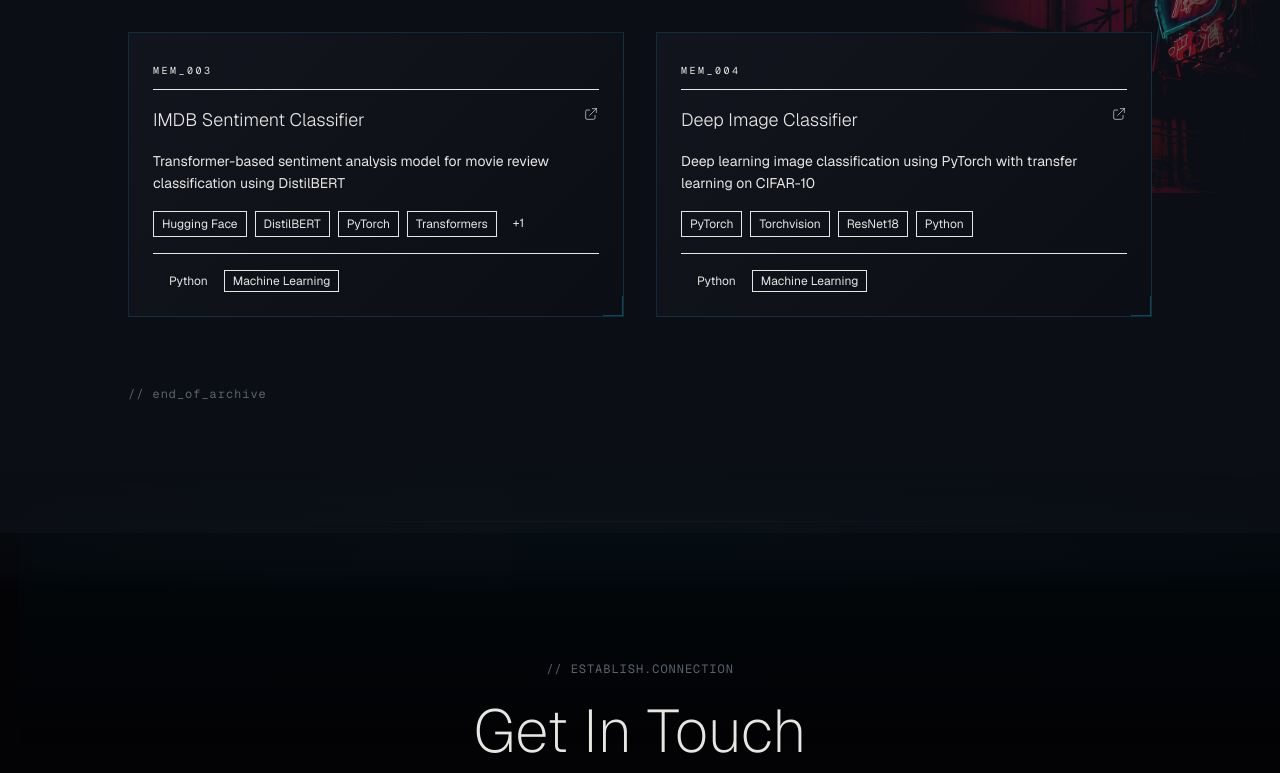
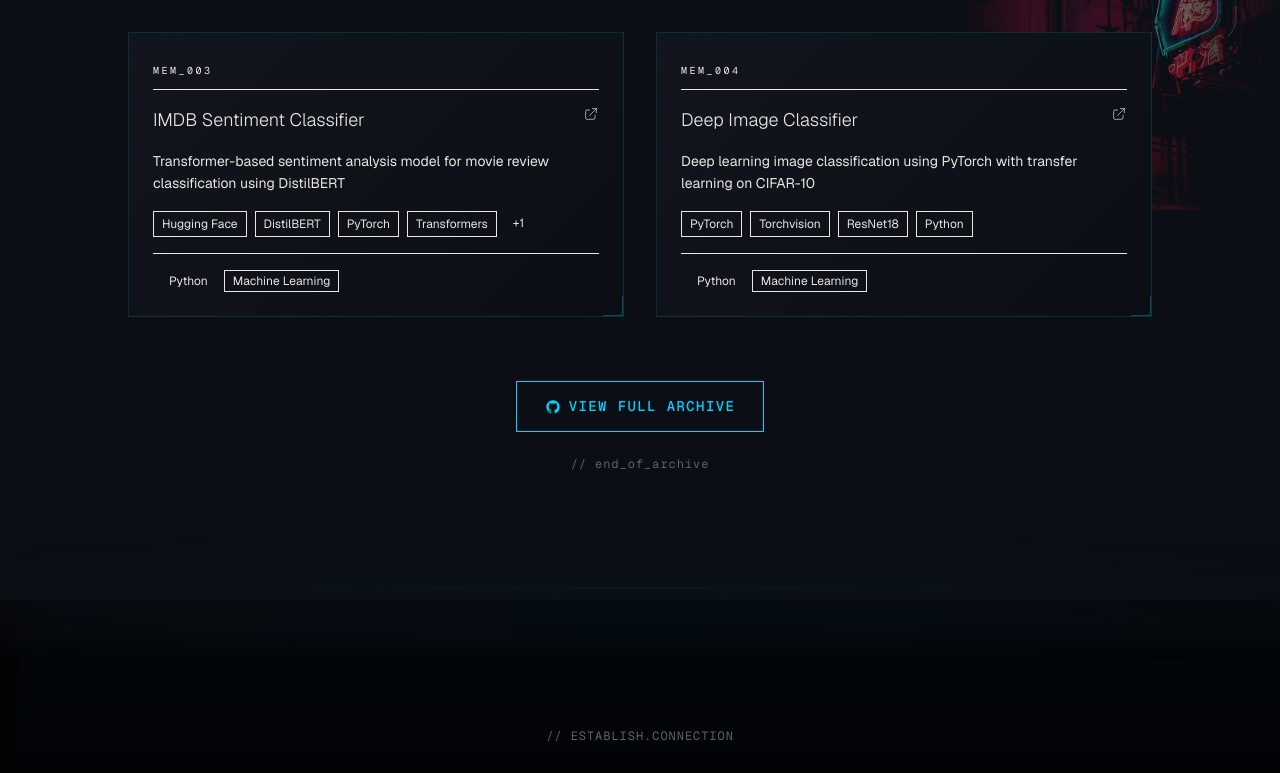
Before and after one commit to b9nn/PersonalWebsite, a Next.js app: page / in a window 1280 px wide. Shown: the part 3415-4188 px from the top of the page. Built offline with nearby package versions, Linux system fonts and the light colour scheme.

Commit message:
fixed linkdin link

```diff
--- a/app/components/Projects.tsx
+++ b/app/components/Projects.tsx
@@ -2,6 +2,7 @@
 
 import { useEffect, useRef } from 'react';
 import { featuredProjects } from '../data/projects';
+import { PERSONAL_INFO } from '../data/constants';
 import ProjectCard from './ProjectCard';
 
 export default function Projects() {
@@ -82,8 +83,21 @@
           ))}
         </div>
 
-        {/* Footer */}
-        <div className="mt-16">
+        {/* Footer with GitHub link */}
+        <div className="mt-16 flex flex-col items-center gap-6">
+          <a
+            href={PERSONAL_INFO.github}
+            target="_blank"
+            rel="noopener noreferrer"
+            className="btn-replicant"
+          >
+            <span className="flex items-center gap-2">
+              <svg className="w-4 h-4" fill="currentColor" viewBox="0 0 24 24" aria-hidden="true">
+                <path fillRule="evenodd" d="M12 2C6.477 2 2 6.484 2 12.017c0 4.425 2.865 8.18 6.839 9.504.5.092.682-.217.682-.483 0-.237-.008-.868-.013-1.703-2.782.605-3.369-1.343-3.369-1.343-.454-1.158-1.11-1.466-1.11-1.466-.908-.62.069-.608.069-.608 1.003.07 1.531 1.032 1.531 1.032.892 1.53 2.341 1.088 2.91.832.092-.647.35-1.088.636-1.338-2.22-.253-4.555-1.113-4.555-4.951 0-1.093.39-1.988 1.029-2.688-.103-.253-.446-1.272.098-2.65 0 0 .84-.27 2.75 1.026A9.564 9.564 0 0112 6.844c.85.004 1.705.115 2.504.337 1.909-1.296 2.747-1.027 2.747-1.027.546 1.379.202 2.398.1 2.651.64.7 1.028 1.595 1.028 2.688 0 3.848-2.339 4.695-4.566 4.943.359.309.678.92.678 1.855 0 1.338-.012 2.419-.012 2.747 0 .268.18.58.688.482A10.019 10.019 0 0022 12.017C22 6.484 17.522 2 12 2z" clipRule="evenodd" />
+              </svg>
+              View Full Archive
+            </span>
+          </a>
           <span className="terminal-text text-xs">// end_of_archive</span>
         </div>
       </div>
--- a/app/data/constants.ts
+++ b/app/data/constants.ts
@@ -15,7 +15,7 @@
   phone: "+1-437-388-5855",
   github: "https://github.com/b9nn",
   githubUsername: "b9nn",
-  linkedin: "https://linkedin.com/in/benjamin-gladney"
+  linkedin: "https://www.linkedin.com/in/benjamin-gladney-35b804325/"
 } as const;
 
 // Education Information
```
